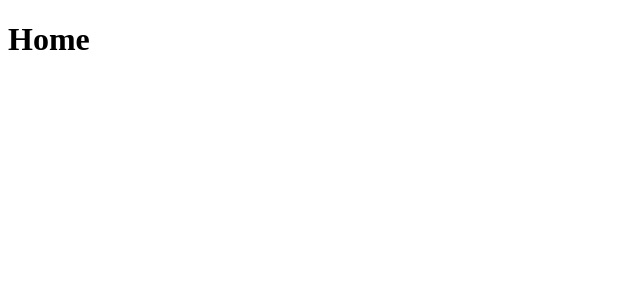
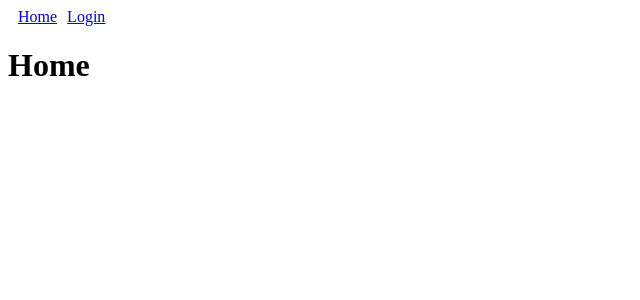
Before and after one commit to nlukic97/web3auth-assignment, a Nuxt app: page / in a window 1280 px wide. Shown: the top 300 px of the page, without its empty margins (0-640 px from the left). Built offline with nearby package versions, Linux system fonts and the light colour scheme.

Commit message:
added a nav which is always visible

```diff
--- /dev/null
+++ b/components/Nav.vue
@@ -0,0 +1,20 @@
+<template>
+    <ul>
+        <li><a href="/">Home</a></li>
+        <li><a href="/login">Login</a></li>
+        <!-- <li><a href="/404">404</a></li> -->
+    </ul>
+</template>
+
+<style scoped>
+ul {
+    margin: 0;
+    padding: 0;
+    display: flex;
+}
+
+li {
+    list-style-type: none;
+    padding-left: 10px;
+}
+</style>
--- a/error.vue
+++ b/error.vue
@@ -4,6 +4,7 @@ const error = useError()
 
 <template>
   <div>
+    <Nav/>
     <div v-if="(error.statusCode === 404)">
       <h1>404 - page not found</h1>
       <span>Return to the <a href="/">Home</a> page</span>
--- /dev/null
+++ b/layouts/default.vue
@@ -0,0 +1,10 @@
+<script lang="ts" setup></script>
+
+<template>
+  <div>
+    <Nav></Nav>
+    <slot />
+  </div>
+</template>
+
+<style scoped></style>
```
